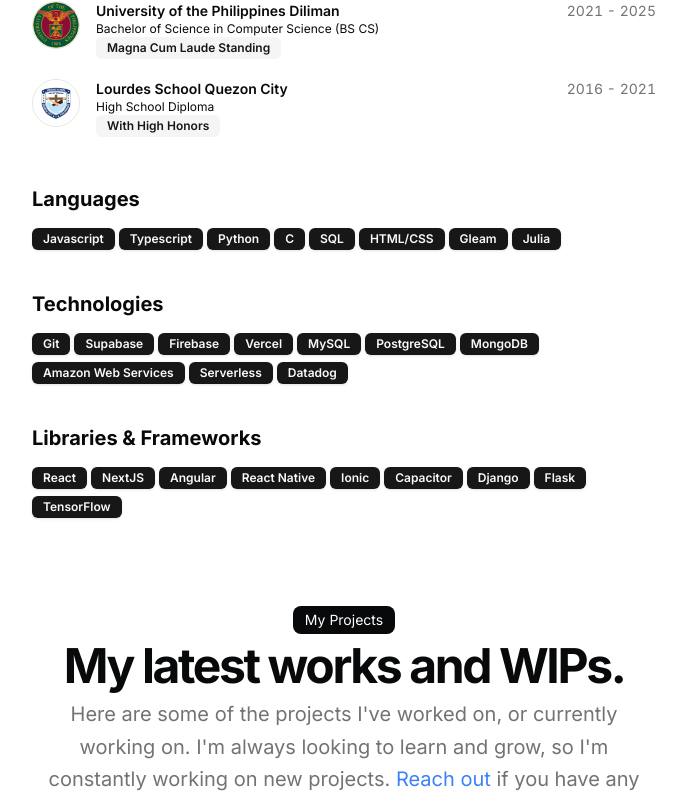
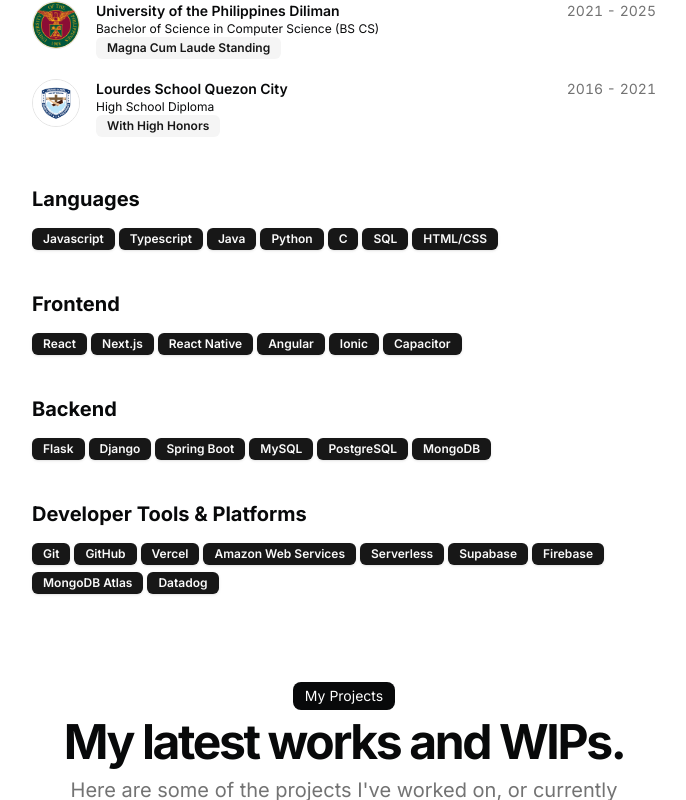
Before and after one commit to aritako/portfolio, a Next.js app: page / in a window 1280 px wide. Shown: the part 1185-1985 px from the top of the page, without its empty margins (296-982 px from the left). Built offline with nearby package versions, Linux system fonts and the light colour scheme.

Commit message:
feat: update skills and resume

```diff
--- a/src/app/page.tsx
+++ b/src/app/page.tsx
@@ -3,7 +3,12 @@ import BlurFade from '@/components/magicui/blur-fade';
 import BlurFadeText from '@/components/magicui/blur-fade-text';
 import { ProjectCard } from '@/components/project-card';
 import { ResumeCard } from '@/components/resume-card';
-import { Avatar, AvatarFallback, AvatarImage, NextAvatarImage } from '@/components/ui/avatar';
+import {
+  Avatar,
+  AvatarFallback,
+  AvatarImage,
+  NextAvatarImage,
+} from '@/components/ui/avatar';
 import { Badge } from '@/components/ui/badge';
 import { DATA } from '@/data/resume';
 import Link from 'next/link';
@@ -86,8 +91,9 @@ export default function Page() {
                 subtitle={work.title}
                 href={work.href}
                 badges={work.badges}
-                period={`${work.start} - ${'end' in work ? work.end : 'Present'
-                  }`}
+                period={`${work.start} - ${
+                  'end' in work ? work.end : 'Present'
+                }`}
                 description={work.description}
               />
             </BlurFade>
@@ -136,10 +142,10 @@ export default function Page() {
       <section id="technologies">
         <div className="flex min-h-0 flex-col gap-y-3">
           <BlurFade delay={BLUR_FADE_DELAY * 12}>
-            <h2 className="text-xl font-bold">Technologies</h2>
+            <h2 className="text-xl font-bold">Frontend</h2>
           </BlurFade>
           <div className="flex flex-wrap gap-1">
-            {DATA.technologies.map((skill, id) => (
+            {DATA.frontend.map((skill, id) => (
               <BlurFade key={skill} delay={BLUR_FADE_DELAY * 10 + id * 0.05}>
                 <Badge key={skill}>{skill}</Badge>
               </BlurFade>
@@ -150,10 +156,24 @@ export default function Page() {
       <section id="lib-frameworks">
         <div className="flex min-h-0 flex-col gap-y-3">
           <BlurFade delay={BLUR_FADE_DELAY * 13}>
-            <h2 className="text-xl font-bold">Libraries & Frameworks</h2>
+            <h2 className="text-xl font-bold">Backend</h2>
           </BlurFade>
           <div className="flex flex-wrap gap-1">
-            {DATA.libraries.map((skill, id) => (
+            {DATA.backend.map((skill, id) => (
+              <BlurFade key={skill} delay={BLUR_FADE_DELAY * 10 + id * 0.05}>
+                <Badge key={skill}>{skill}</Badge>
+              </BlurFade>
+            ))}
+          </div>
+        </div>
+      </section>
+      <section id="lib-developerTools">
+        <div className="flex min-h-0 flex-col gap-y-3">
+          <BlurFade delay={BLUR_FADE_DELAY * 13}>
+            <h2 className="text-xl font-bold">Developer Tools & Platforms</h2>
+          </BlurFade>
+          <div className="flex flex-wrap gap-1">
+            {DATA.developerTools.map((skill, id) => (
               <BlurFade key={skill} delay={BLUR_FADE_DELAY * 10 + id * 0.05}>
                 <Badge key={skill}>{skill}</Badge>
               </BlurFade>
--- a/src/data/resume.tsx
+++ b/src/data/resume.tsx
@@ -12,40 +12,36 @@ export const DATA = {
   tagline: 'Do it **Right.** Do it with **Purpose.**',
   current:
     'Currently, I am a a graduating Computer Science student from UP Diliman. I am working on my thesis under the Algorithms and Complexity Lab, with a focus on Bioinformatics, Community Detection, and Network Theory. \
-  On the side, I am a Software Engineer at Enstack, where I fix bugs and develop internal tools and services for the company.',
+    On the side, I am working on [server-side development with Java and Spring Boot](https://github.com/aritako/shortly). **Looking for full-time opportunities as a Software Engineer!**',
   avatarUrl: '/me.jpg',
   languages: [
     'Javascript',
     'Typescript',
+    'Java',
     'Python',
     'C',
     'SQL',
     'HTML/CSS',
-    'Gleam',
-    'Julia',
   ],
-  technologies: [
+  frontend: [
+    'React',
+    'Next.js',
+    'React Native',
+    'Angular',
+    'Ionic',
+    'Capacitor',
+  ],
+  backend: ['Flask', 'Django', 'Spring Boot', 'MySQL', 'PostgreSQL', 'MongoDB'],
+  developerTools: [
     'Git',
+    'GitHub',
+    'Vercel',
+    'Amazon Web Services',
+    'Serverless',
     'Supabase',
     'Firebase',
-    'Vercel',
-    'MySQL',
-    'PostgreSQL',
-    'MongoDB',
-    'Amazon Web Services',
-    'Serverless',
+    'MongoDB Atlas',
     'Datadog',
-  ],
-  libraries: [
-    'React',
-    'NextJS',
-    'Angular',
-    'React Native',
-    'Ionic',
-    'Capacitor',
-    'Django',
-    'Flask',
-    'TensorFlow',
   ],
   navbar: [
     { href: '/', icon: HomeIcon, label: 'Home' },
@@ -103,6 +99,7 @@ export const DATA = {
       description:
         'Created features for new mobile app in React Native, integrating existing tRPC endpoints to a native frontend. \
         Updated NextJS main site with minor features, ranging from static content to dynamically rendered data. \
+        Engineered scalable, production-grade UI components, including a dynamic bottom drawer system, multi-time store hours picker, and message template maker. \
         ',
     },
     {
@@ -116,6 +113,7 @@ export const DATA = {
       description:
         'Developed an in-house internal admin dashboard to monitor company transactions, orders and inventory using Angular. \
         Migrated Kafka Producer to AWS SQS with AWS Lambda processor integration. \
+        Engineered a secure inter-service communication between Flask and Django backends via internal APIs protected by token-based authentication. \
         Resolved complex bugs involving out-of-sync products in an offline-first app, ensuring correct data synchronization across offline and online states. \
         ',
     },
```
Also changed, not shown: 1 other file (tests, documents, lock files or other folders).
